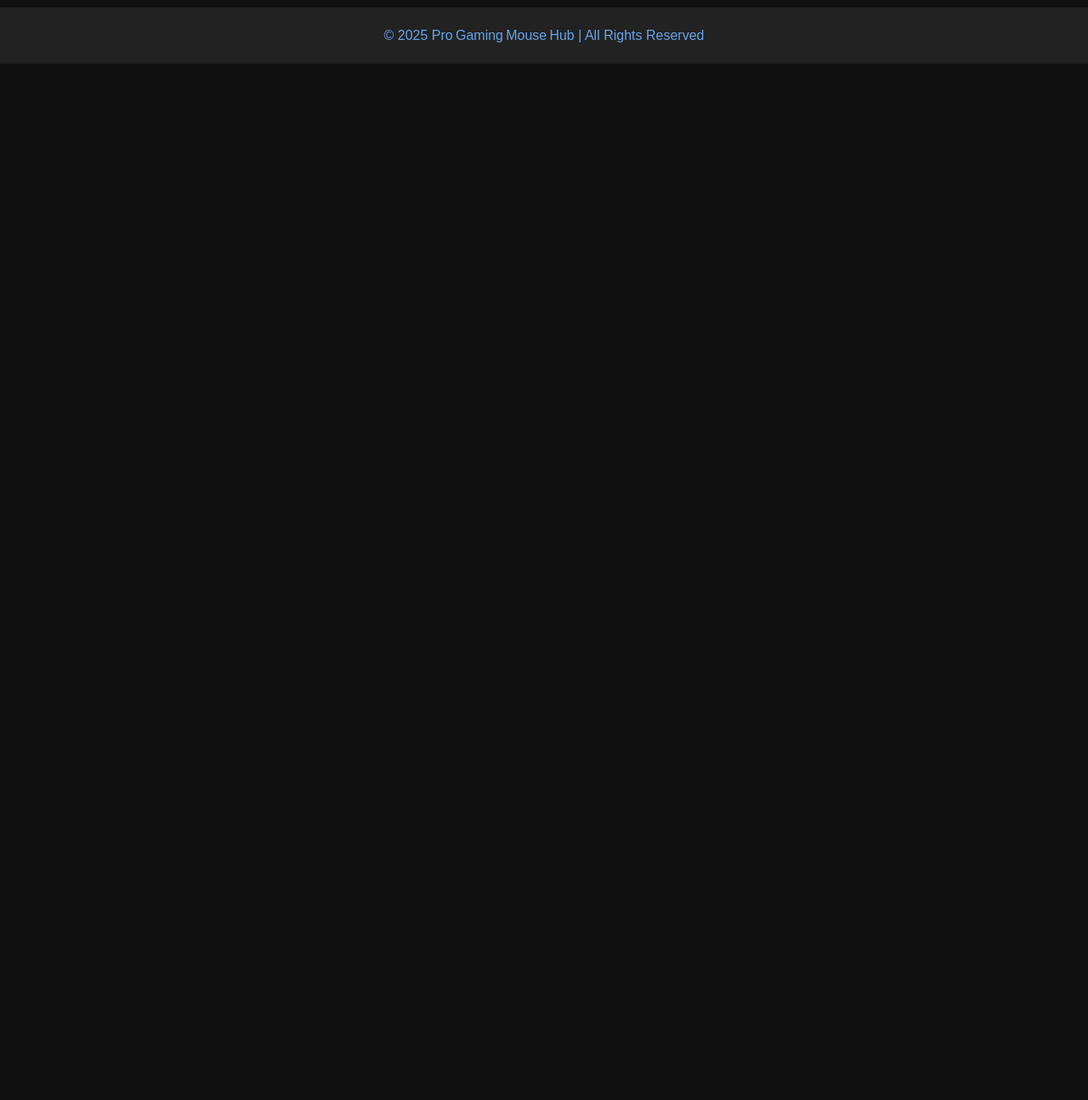
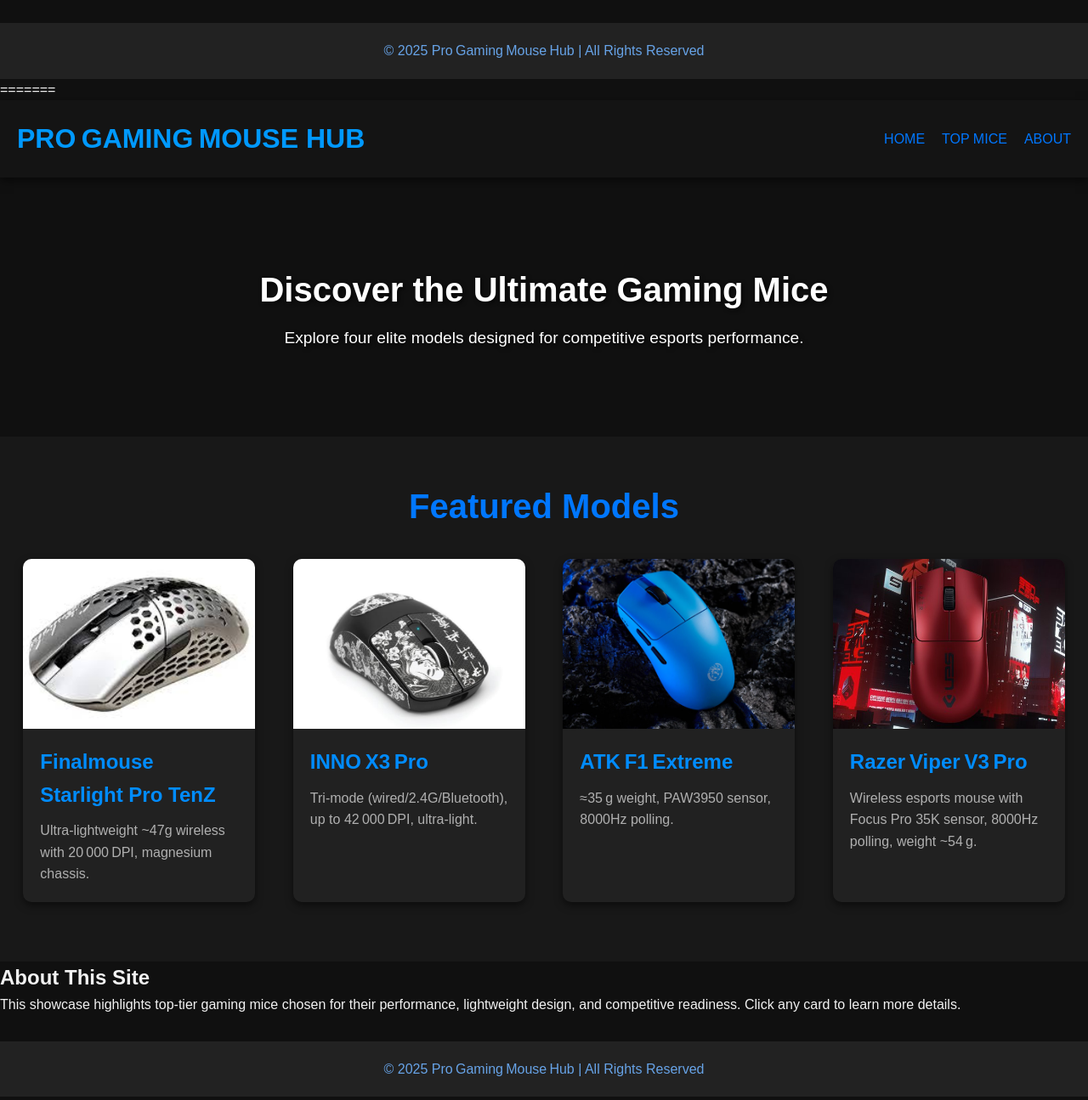
Before and after one commit to NotMijun/mouse, a plain HTML site: page index.html in a window 1280 px wide. Shown: the part 1106-2401 px from the top of the page at 85% size. Before the commit the page ends 1181 px from the top, so only its background shows below. Drawn offline with Linux system fonts and the light colour scheme.

Commit message:
Initial commit: Add gaming mouse showcase website

```diff
--- a/index.html
+++ b/index.html
@@ -1,3 +1,4 @@
+<<<<<<< HEAD
 <!DOCTYPE html>
 <html lang="en">
 <head>
@@ -89,3 +90,96 @@
     <script src="script.js"></script>
 </body>
 </html>
+=======
+<!DOCTYPE html>
+<html lang="en">
+<head>
+    <meta charset="UTF-8">
+    <meta name="viewport" content="width=device-width, initial-scale=1.0">
+    <title>Top Gaming Mice Showcase</title>
+    <link rel="stylesheet" href="style.css">
+</head>
+<body>
+    <!-- Header -->
+    <header>
+        <div class="logo">
+            <h1>Pro Gaming Mouse Hub</h1>
+        </div>
+        <nav>
+            <ul>
+                <li><a href="#home">Home</a></li>
+                <li><a href="#mice">Top Mice</a></li>
+                <li><a href="#about">About</a></li>
+            </ul>
+        </nav>
+    </header>
+
+    <!-- Hero Section -->
+    <section id="home" class="hero">
+        <div class="hero-text">
+            <h2>Discover the Ultimate Gaming Mice</h2>
+            <p>Explore four elite models designed for competitive esports performance.</p>
+        </div>
+    </section>
+
+    <!-- Mouse Showcase Section -->
+    <section id="mice" class="mice-section">
+        <h2>Featured Models</h2>
+        <div class="mouse-container">
+            <!-- Mouse 1 -->
+            <div class="mouse-card" data-name=":contentReference[oaicite:0]{index=0}" data-desc="Ultra‑lightweight ~47g wireless with 20 000 DPI, magnesium chassis. :contentReference[oaicite:1]{index=1}">
+                <!-- Insert image for Finalmouse Starlight Pro – TenZ here -->
+                <img src="mouse1.jpg" alt="Finalmouse Starlight Pro TenZ" class="mouse-img">
+                <div class="mouse-description">
+                    <h3>Finalmouse Starlight Pro TenZ</h3>
+                    <p>Ultra-lightweight ~47g wireless with 20 000 DPI, magnesium chassis.</p>
+                </div>
+            </div>
+
+            <!-- Mouse 2 -->
+            <div class="mouse-card" data-name=":contentReference[oaicite:2]{index=2}" data-desc="Tri‑mode (wired/2.4G/Bluetooth), up to 42 000 DPI, ultra‑light. :contentReference[oaicite:3]{index=3}">
+                <!-- Insert image for INNO X3 Pro here -->
+                <img src="mouse2.jpg" alt="INNO X3 Pro" class="mouse-img">
+                <div class="mouse-description">
+                    <h3>INNO X3 Pro</h3>
+                    <p>Tri‑mode (wired/2.4G/Bluetooth), up to 42 000 DPI, ultra‑light.</p>
+                </div>
+            </div>
+
+            <!-- Mouse 3 -->
+            <div class="mouse-card" data-name=":contentReference[oaicite:4]{index=4}" data-desc="≈35 g weight, PAW3950 sensor, 8000 Hz polling. :contentReference[oaicite:5]{index=5}">
+                <!-- Insert image for ATK F1 Extreme here -->
+                <img src="mouse3.jpg" alt="ATK F1 Extreme" class="mouse-img">
+                <div class="mouse-description">
+                    <h3>ATK F1 Extreme</h3>
+                    <p>≈35 g weight, PAW3950 sensor, 8000Hz polling.</p>
+                </div>
+            </div>
+
+            <!-- Mouse 4 -->
+            <div class="mouse-card" data-name=":contentReference[oaicite:6]{index=6}" data-desc="Wireless esports mouse with Focus Pro 35K sensor, 8000 Hz polling, weight ~54 g. :contentReference[oaicite:7]{index=7}">
+                <!-- Insert image for Razer Viper V3 Pro here -->
+                <img src="mouse4.jpg" alt="Razer Viper V3 Pro" class="mouse-img">
+                <div class="mouse-description">
+                    <h3>Razer Viper V3 Pro</h3>
+                    <p>Wireless esports mouse with Focus Pro 35K sensor, 8000Hz polling, weight ~54 g.</p>
+                </div>
+            </div>
+        </div>
+    </section>
+
+    <!-- About Section -->
+    <section id="about" class="about">
+        <h2>About This Site</h2>
+        <p>This showcase highlights top‑tier gaming mice chosen for their performance, lightweight design, and competitive readiness. Click any card to learn more details.</p>
+    </section>
+
+    <!-- Footer -->
+    <footer>
+        <p>&copy; 2025 Pro Gaming Mouse Hub | All Rights Reserved</p>
+    </footer>
+
+    <script src="script.js"></script>
+</body>
+</html>
+>>>>>>> bc53963 (initial commit:add index website(index.html))
```
